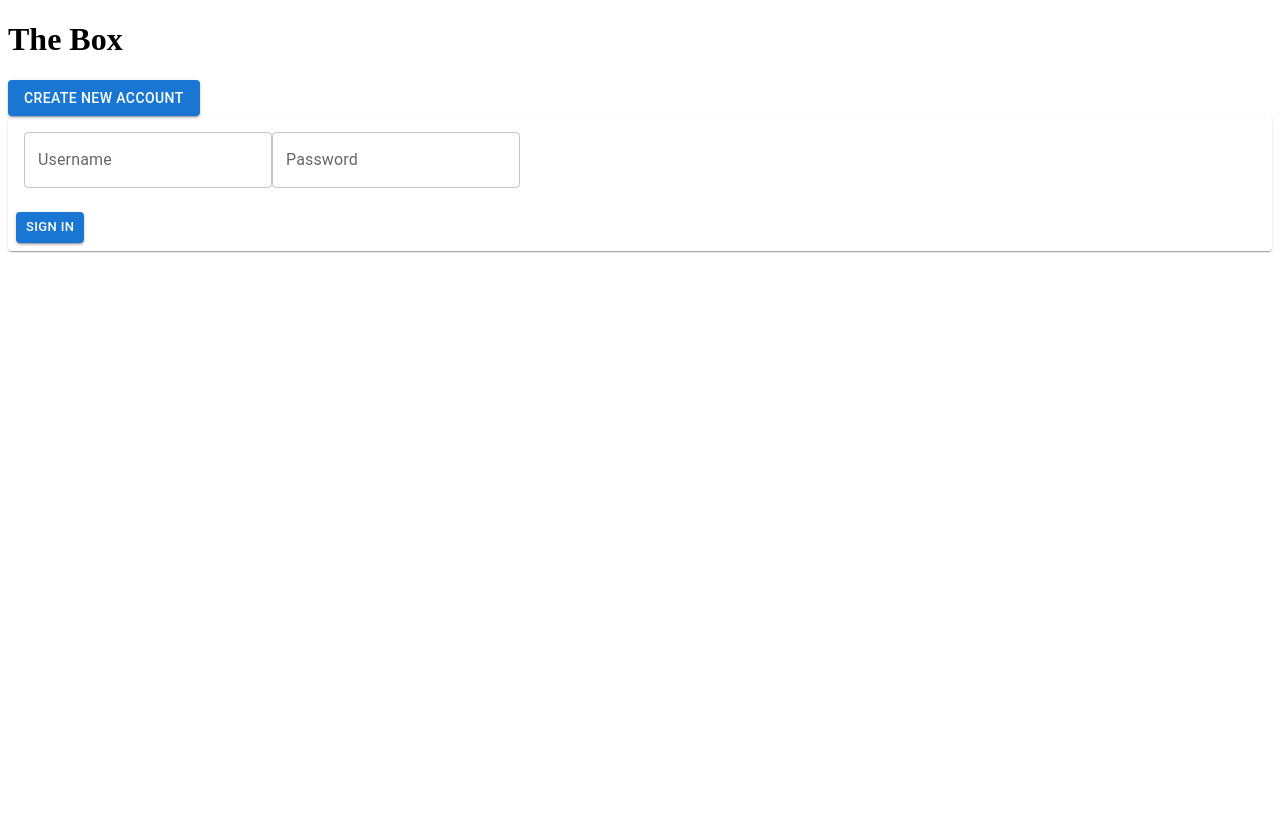
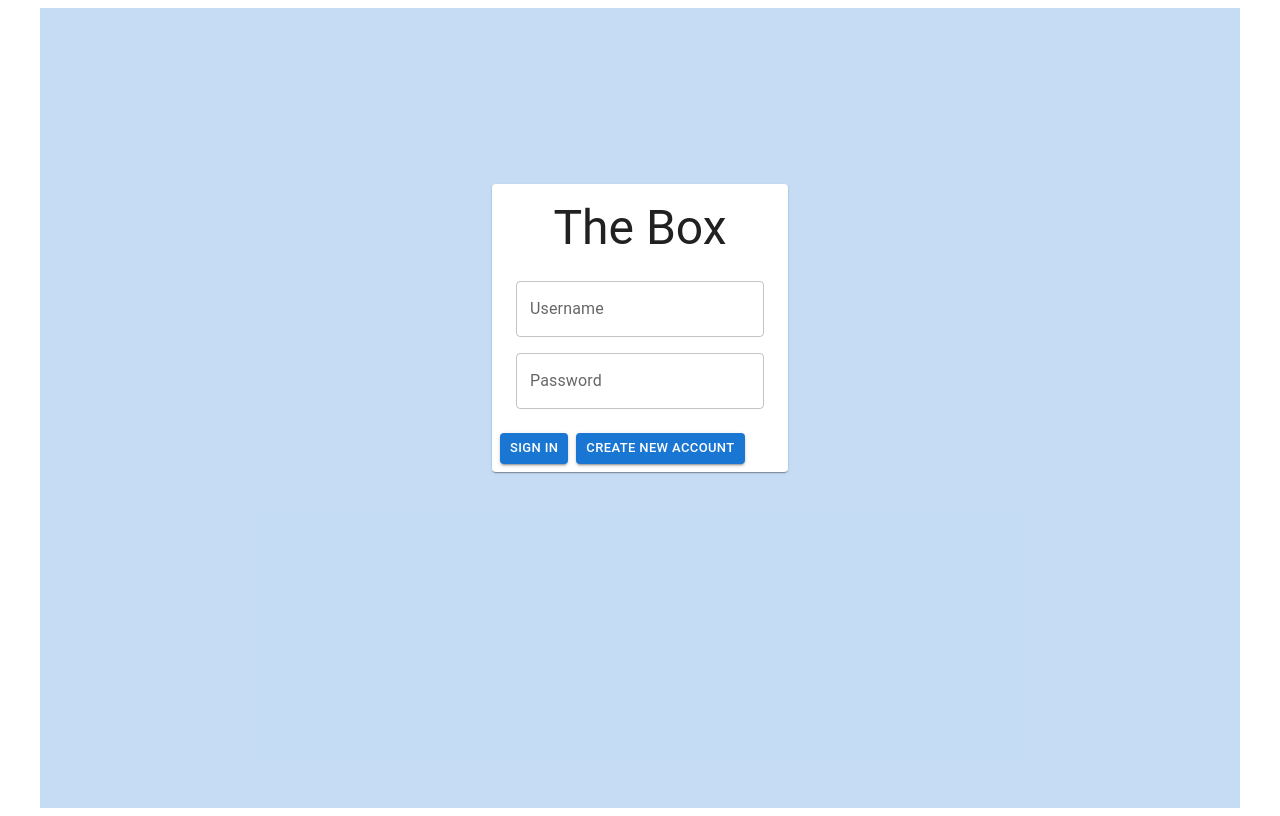
Before and after one commit to bryansan1226/box-frontend, a React (Create React App) app: page / in a window 1280 px wide. Built offline with nearby package versions, Linux system fonts and the light colour scheme; no server answers.

Commit message:
Styling on login page

```diff
--- a/src/components/LoginForm.js
+++ b/src/components/LoginForm.js
@@ -6,11 +6,15 @@ import TextField from "@mui/material/TextField";
 import { useState } from "react";
 import { useNavigate } from "react-router-dom";
 import axios from "axios";
-
+import NewAccountForm from "./NewAccountForm";
+import Backdrop from "@mui/material/Backdrop";
+import { Container } from "@mui/material";
+import Typography from "@mui/material/Typography";
 function LoginForm() {
   //declaring variables to handle user input and allow navigating within the app using navigate
   const [username, setUsername] = useState("");
   const [password, setPassword] = useState("");
+  const [open, setOpen] = useState(false);
   const navigate = useNavigate();
 
   const handleUsername = (event) => {
@@ -39,15 +43,39 @@ function LoginForm() {
       handleLogin();
     }
   };
+  const handleClose = () => {
+    setOpen(false);
+  };
+  const handleOpen = () => {
+    setOpen(true);
+  };
 
   return (
+    <Container
+      sx={{
+        display: "flex",
+        justifyContent: "center",
+        alignItems: "center",
+        height: "80vh", // Adjust this to control vertical centering
+      }}
+    >
       <Card sx={{ minWidth: 275 }}>
-      <CardContent>
+        <CardContent
+          sx={{
+            display: "flex",
+            flexDirection: "column",
+            alignItems: "center",
+          }}
+        >
+          <Typography variant="h3" gutterBottom>
+            The Box
+          </Typography>
           <TextField
             id="username"
             onChange={handleUsername}
             onKeyDown={handleEnterKeyPress}
             label="Username"
+            sx={{ margin: "8px" }}
           />
           <TextField
             id="password"
@@ -55,14 +83,28 @@ function LoginForm() {
             onChange={handlePassword}
             label="Password"
             onKeyDown={handleEnterKeyPress}
+            sx={{ marginTop: "8px" }}
           />
         </CardContent>
         <CardActions>
           <Button variant="contained" size="small" onClick={handleLogin}>
             Sign in
           </Button>
+          <Button variant="contained" size="small" onClick={handleOpen}>
+            Create new account
+          </Button>
         </CardActions>
+        {/*The backdrop will also render the NewAccount component when opened and passes the handleClose
+        function so it can be closed from within the component */}
+        <Backdrop
+          sx={{ color: "#fff", zIndex: (theme) => theme.zIndex.drawer + 1 }}
+          open={open}
+          //onClick={handleClose}
+        >
+          <NewAccountForm handleClose={handleClose} />
+        </Backdrop>
       </Card>
+    </Container>
   );
 }
 export default LoginForm;
--- a/src/pages/Login.js
+++ b/src/pages/Login.js
@@ -3,6 +3,7 @@ import Button from "@mui/material/Button";
 import Backdrop from "@mui/material/Backdrop";
 import NewAccountForm from "../components/NewAccountForm";
 import LoginForm from "../components/LoginForm";
+import Container from "@mui/material/Container";
 
 //The login function is used to open or close the NewAccountForm component
 function Login() {
@@ -15,23 +16,16 @@ function Login() {
   };
   return (
     <>
-      <h1>The Box</h1>
-      {/*This button opens the backdrop and NewAccountForm component to allow user to create an account
-         along with a grey backdrop to bring the component into focus */}
-      <Button variant="contained" onClick={handleOpen}>
-        Create new account
-      </Button>
-      {/*This component handles user credentials and is always displayed */}
-      <LoginForm />
-      {/*The backdrop will also render the NewAccount component when opened and passes the handleClose
-        function so it can be closed from within the component */}
-      <Backdrop
-        sx={{ color: "#fff", zIndex: (theme) => theme.zIndex.drawer + 1 }}
-        open={open}
-        //onClick={handleClose}
+      <Container
+        sx={{
+          width: "100vw",
+          height: "100vh",
+          backgroundColor: "rgb(24,118,210,0.25)",
+        }}
       >
-        <NewAccountForm handleClose={handleClose} />
-      </Backdrop>
+        {/*This component handles user credentials and is always displayed */}
+        <LoginForm />
+      </Container>
     </>
   );
 }
```
Lines whose indentation alone changed are shown as unchanged.
